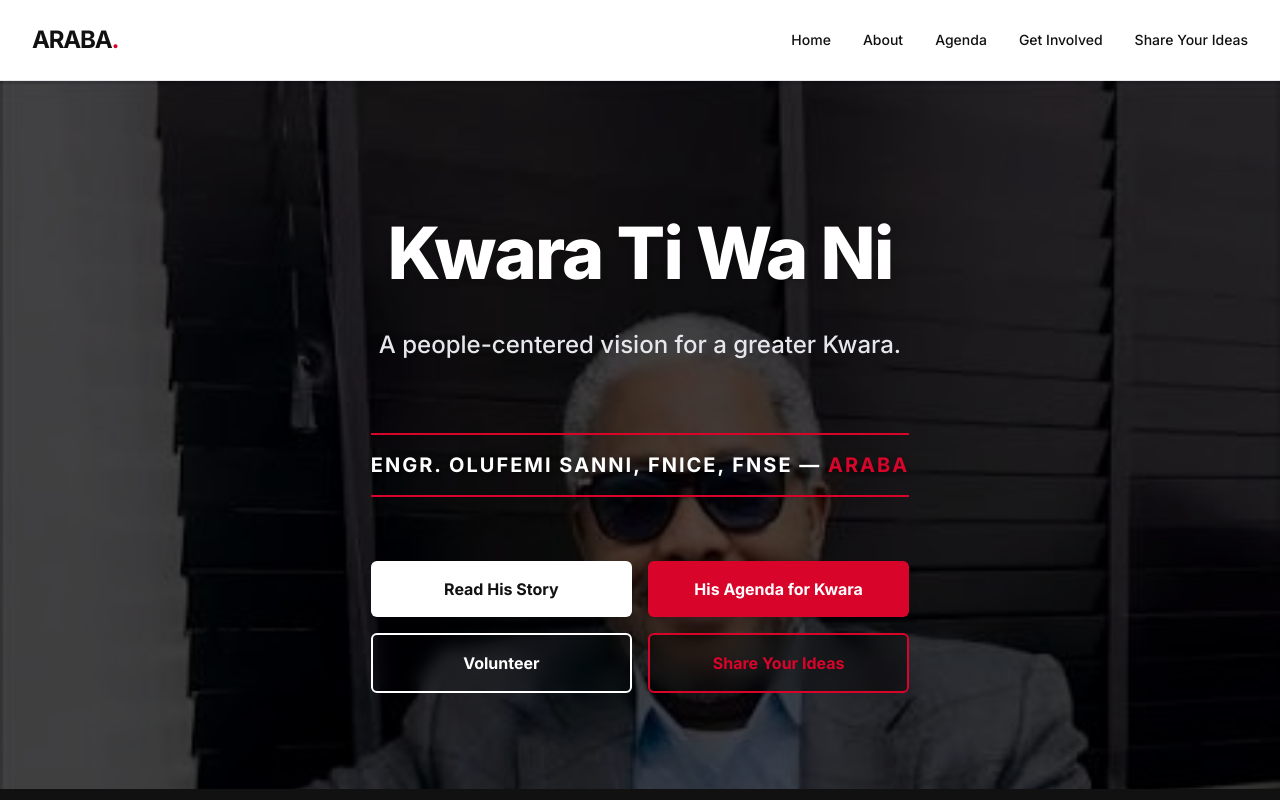
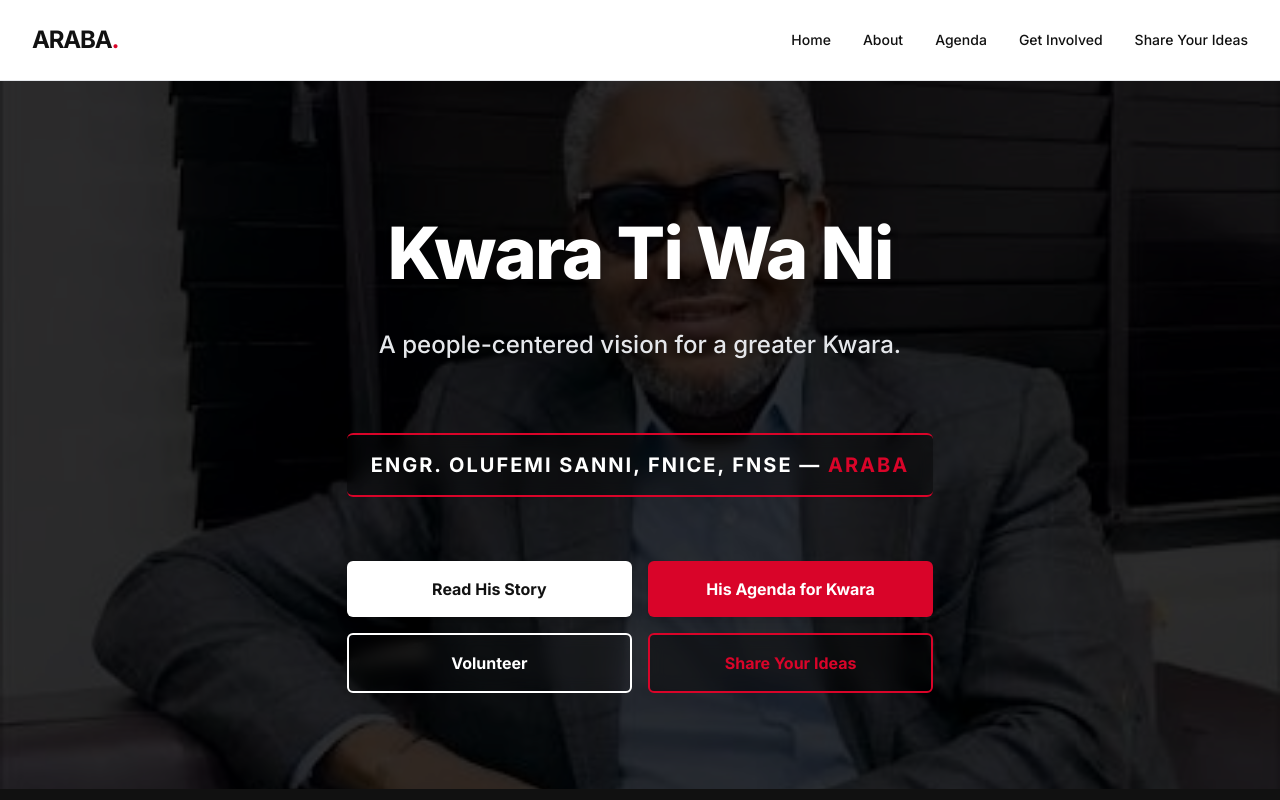
Before and after one commit to Jc-Ls/kwaratiwani, a Next.js app: page / in a window 1280 px wide. Shown: the top 800 px of the page. Built offline with nearby package versions, Linux system fonts and the light colour scheme.

Commit message:
Added dynamic image carousel to Homepage Hero

```diff
--- a/app/page.tsx
+++ b/app/page.tsx
@@ -23,31 +23,29 @@ export default function Home() {
   }, []);
 
   return (
-    <div className="relative flex flex-col items-center justify-center min-h-[85vh] py-24 px-6 text-center overflow-hidden">
+    <div className="relative flex flex-col items-center justify-center min-h-[85vh] py-24 px-6 text-center bg-brand-black overflow-hidden">
 
       {/* Background Image Carousel */}
       {heroImages.map((src, index) => (
         <div
           key={src}
-          className={`absolute inset-0 transition-opacity duration-1000 ease-in-out ${
+          className={`absolute inset-0 transition-opacity duration-1000 ease-in-out bg-no-repeat bg-center ${
             index === currentImage ? "opacity-100" : "opacity-0"
-          }`}
+          } bg-contain md:bg-cover`}
           style={{
             backgroundImage: `url(${src})`,
-            backgroundSize: "cover",
-            backgroundPosition: "top center",
           }}
         />
       ))}
 
-      {/* Dark Overlay (Crucial: Ensures the text stays readable over any image) */}
-      <div className="absolute inset-0 bg-black/70 z-10" />
+      {/* Stronger Dark Overlay to fix text clashing */}
+      <div className="absolute inset-0 bg-black/80 z-10" />
 
       {/* Hero Content */}
       <div className="relative z-20 max-w-4xl mx-auto space-y-10 mt-10">
 
         {/* Headline */}
-        <h1 className="text-5xl md:text-7xl font-extrabold tracking-tight text-white drop-shadow-md">
+        <h1 className="text-5xl md:text-7xl font-extrabold tracking-tight text-white drop-shadow-lg">
           Kwara Ti Wa Ni
         </h1>
 
@@ -57,13 +55,13 @@ export default function Home() {
         </p>
 
         {/* Name Line */}
-        <div className="inline-block border-y-2 border-brand-red py-4 my-8">
+        <div className="inline-block border-y-2 border-brand-red py-4 my-8 bg-black/30 px-6 rounded-md backdrop-blur-sm">
           <p className="text-lg md:text-xl font-bold tracking-widest text-white uppercase drop-shadow-sm">
             Engr. Olufemi Sanni, FNICE, FNSE — <span className="text-brand-red">ARABA</span>
           </p>
         </div>
 
-        {/* Action Buttons (Colors adjusted to pop against the dark background) */}
+        {/* Action Buttons */}
         <div className="grid grid-cols-1 md:grid-cols-2 gap-4 mt-8 max-w-2xl mx-auto">
           <Link
             href="/about"
```
